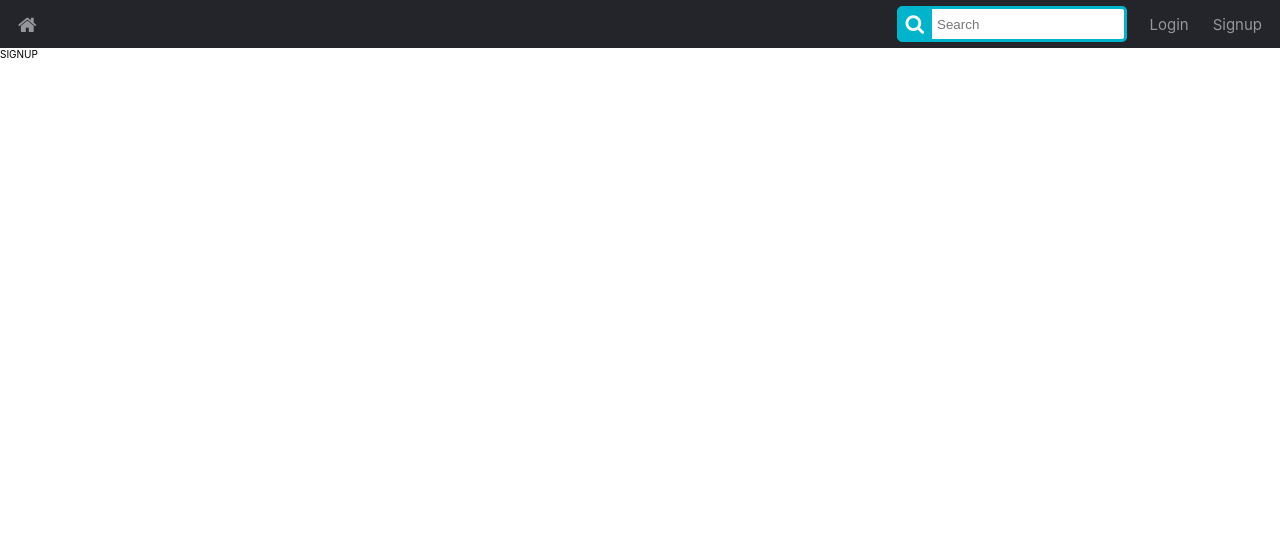
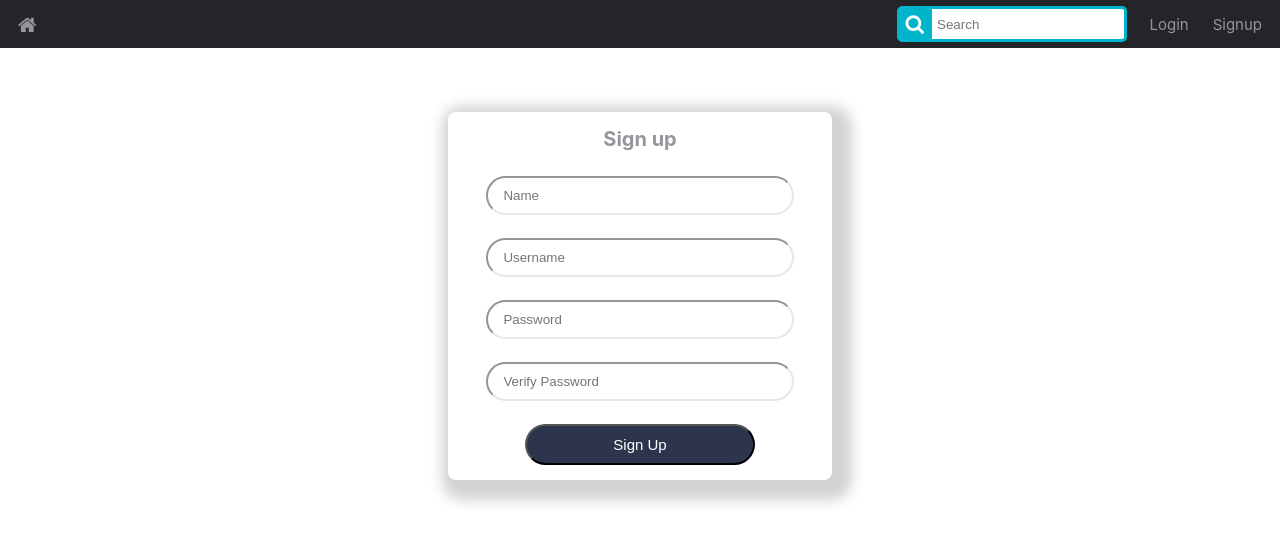
Before and after one commit to VINIRR99/decadent-governmental-infrastructure-report-client, a React (Create React App) app: page /signup in a window 1280 px wide. Shown: the top 542 px of the page. Built offline with nearby package versions, Linux system fonts and the light colour scheme; no server answers; the HTML template or start-up script is replaced by a standard one.

Commit message:
signup css

```diff
--- a/src/pages/signup/index.js
+++ b/src/pages/signup/index.js
@@ -1,6 +1,32 @@
+import { Form, Title, Input, Button } from "./styles"
+
 const Signup = () => {
+    const inputs = [
+        {
+            type: "text",
+            placeholder: "Name"
+        },
+        {
+            type: "text",
+            placeholder: "Username"
+        },
+        {
+            type: "password",
+            placeholder: "Password"
+        },
+        {
+            type: "password",
+            placeholder: "Verify Password"
+        }
+    ];
     return (
-        <div>SIGNUP</div>
+        <div>
+            <Form>
+                <Title>Sign up</Title>
+                {inputs.map(input => <Input key={input.placeholder} type={input.type} placeholder={input.placeholder} />)}
+                <Button>Sign Up</Button>
+            </Form>
+        </div>
     );
 };
 
--- /dev/null
+++ b/src/pages/signup/styles.js
@@ -0,0 +1,36 @@
+import styled from "styled-components";
+
+export const Form = styled.form`
+    margin: 5% 35%;
+    display: flex;
+    flex-direction: column;
+    padding: 15px 0;
+    box-shadow: 7px 7px 13px 13px rgba(50, 50, 50, 0.22);
+    border-radius: 8px;
+    @media(max-width: 540px) {
+        margin: 5% 10%;
+    }
+`;
+
+export const Title = styled.h1`
+    margin-top: 0;
+    text-align: center;
+    color: #95969b;
+`;
+
+export const Input = styled.input`
+    margin: 3% 10%;
+    border-radius: 20px;
+    padding: 10px 15px;
+    border-color: #e1e8ee;
+`;
+
+export const Button = styled.button`
+    margin: 3% 20% 0;
+    padding: 10px 0;
+    border-radius: 25px;
+    cursor: pointer;
+    font-size: 1.5rem;
+    color: white;
+    background-color: #2d354c;
+`;
```
